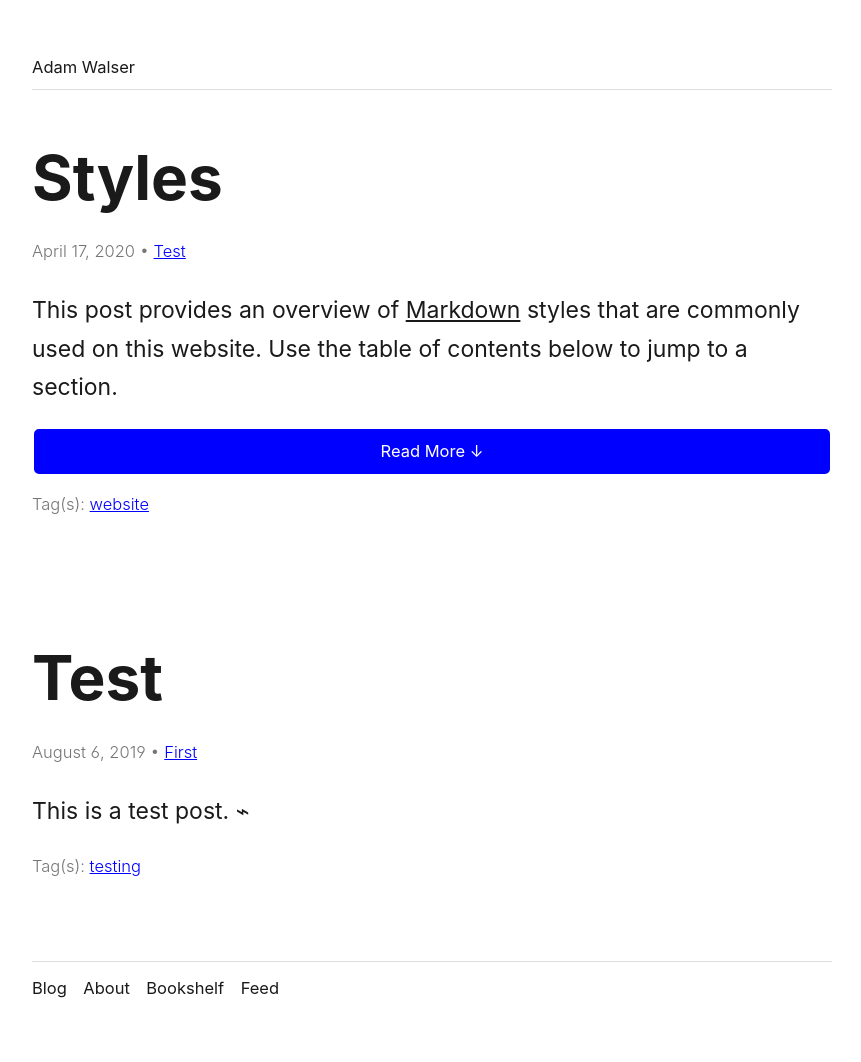
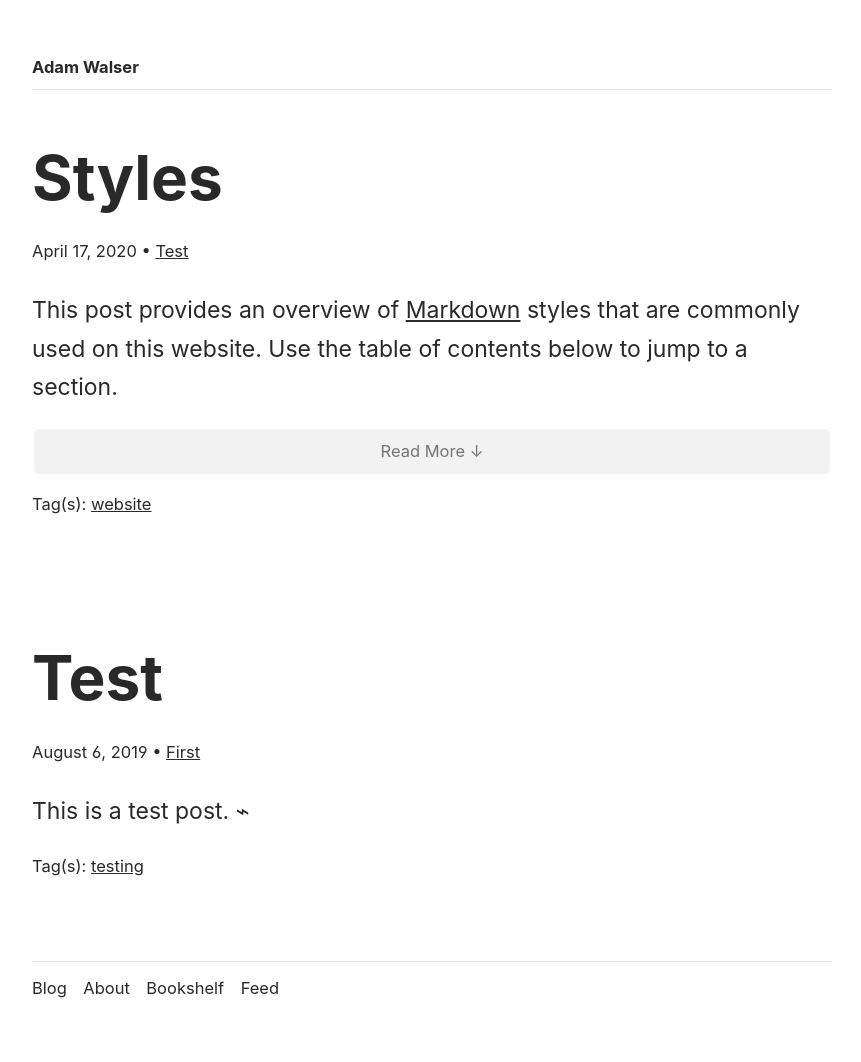
Before and after one commit to ajpwalser/ajpwalser.github.io, a Jekyll site: the page built from index.html, in a window 1280 px wide. Shown: the whole page, without its empty margins (208-1069 px from the left). Built offline with Jekyll 4.4.1, drawn with Linux system fonts in a browser that asks for light colours; some web fonts are replaced; the list of posts is cut into pages by our own code.

Commit message:
Update style.css

```diff
--- a/css/style.css
+++ b/css/style.css
@@ -14,7 +14,7 @@ body {
 	font-family: 'Inter', -apple-system, BlinkMacSystemFont, Segoe UI, Helvetica, Arial, sans-serif, Apple Color Emoji, Segoe UI Emoji, Segoe UI Symbol;
 	font-feature-settings: "ss01";
 	font-size: 23px;
-	color: rgb(26, 26, 26);
+	color: rgb(41, 41, 41);
 	padding: 1em;
 }
 
@@ -30,19 +30,23 @@ figcaption,
 	padding-top: 2.43em;
 }
 
-/* Footer */
+/* Header & Footer */
 
+.header,
 footer {
 	font-size: 0.718em;
+	line-height: 1.25em;
 }
 
+.header a,
 footer a {
-	color: rgb(26, 26, 26) !important;
+	color: rgb(41, 41, 41) !important;
 	text-decoration: none !important;
 }
 
+.header a:hover,
 footer a:hover {
-	color: rgba(26, 26, 26, 0.50) !important;
+	color: rgba(41, 41, 41, 0.50) !important;
 }
 
 footer ul {
@@ -58,49 +62,34 @@ footer li {
 /* Links */
 
 a:link {
-	color: rgb(26, 26, 26);
+	color: rgb(41, 41, 41);
 	transition: color 0.2s ease-out;
 }
 
-a:visited {
+/* a:visited {
 	color: rgb(26, 26, 26);
+} */
+
+a:hover {
+	color: rgba(41, 41, 41, 0.50);
 }
 
-a:hover {
-	color: rgba(26, 26, 26, 0.50);
-}
-
-a:active {
+/* a:active {
 	color: rgb(26, 26, 26);
-}
+} */
 
 /* Headings */
 
-h1,
+/* h1,
 h2,
 h3,
 h4 {
 	color: rgb(26, 26, 26);
-}
+} */
 
 h1 {
 	font-size: 3.2em;
 	line-height: 1.15em;
-}
-
-.header {
-	font-size: 0.718em;
-	font-weight: 400;
-	line-height: 1.25em;
-}
-
-.header a {
-	color: rgb(26, 26, 26) !important;
-	text-decoration: none !important;
-}
-
-.header a:hover {
-	color: rgba(26, 26, 26, 0.50) !important;
 }
 
 h2 {
@@ -109,13 +98,13 @@ h2 {
 }
 
 h2 a {
-	color: rgb(26, 26, 26) !important;
+	/* color: rgb(26, 26, 26) !important; */
 	text-decoration: none !important;
 }
 
 h2 a:hover {
-	color: rgba(26, 26, 26, 0.50) !important;
-	text-decoration: none;
+	/* color: rgba(26, 26, 26, 0.50) !important; */
+	text-decoration: none !important;
 }
 
 h3,
@@ -135,29 +124,26 @@ h4 {
 time,
 .meta,
 figcaption {
-	font-weight: 300;
 	font-size: 0.718em;
-	color: rgb(117, 117, 117);
 }
 
 p.time {
 	margin-top: -1.5em;
 }
 
-.meta a {
+/* .meta a {
 	color: rgb(0, 0, 255) !important;
-}
+} */
 
-.meta a:hover {
+/* .meta a:hover {
 	color: rgb(0, 0, 128) !important;
-}
+} */
 
 /* Blockquotes */
 
 blockquote {
 	font-style: italic;
 	font-weight: 500;
-	color: rgb(26, 26, 26);
 	margin: 1em auto;
 	padding-left: 1em;
 	border-left: 1px solid rgb(221, 221, 221);
@@ -166,7 +152,7 @@ blockquote {
 /* Code formatting */
 
 code {
-	font-family: 'Roboto Mono', SFMono-Regular, Consolas, Liberation Mono, Menlo, monospace;
+	font-family: SFMono-Regular, Consolas, Liberation Mono, Menlo, monospace;
 }
 
 pre {
@@ -178,8 +164,8 @@ pre {
 	-webkit-border-radius: 5px;
 	-moz-border-radius: 5px;
 	border-radius: 5px;
-	background-color: rgb(26, 26, 26);
-	color: rgb(132, 222, 2);
+	background-color: rgb(41, 41, 41);
+	rgb(0, 255, 0);
 	overflow: auto;
 	padding: 1em;
 	padding-left: 1em;
@@ -191,7 +177,7 @@ pre {
 hr {
 	border: 0;
 	height: 0;
-	border-top: 1px solid rgb(221, 221, 221);
+	border-top: 1px solid rgb(230, 230, 230);
 }
 
 /* Lists */
@@ -223,7 +209,7 @@ ol {
 	list-style-type: none;
 }
 
-/* Responsive images */
+/* Images */
 
 img {
 	max-width: 100%;
@@ -244,7 +230,7 @@ figcaption {
 	width: 100vw;
 }
 
-/* Responsive videos */
+/* Vidoes */
 
 .videoWrapper {
 	position: relative;
@@ -269,9 +255,9 @@ figcaption {
 .post-nav a {
 	padding: 7px 18px;
 	margin: 2px;
-	color: rgb(255, 255, 255);
-	background-color: rgb(0, 0, 255);
-	border: 2px solid rgb(0, 0, 255);
+	color: rgb(117, 117, 117);
+	background-color: rgb(242, 242, 242);
+	border: 2px solid rgb(242, 242, 242);
 	-webkit-border-radius: 5px;
 	-moz-border-radius: 5px;
 	border-radius: 5px;
@@ -281,8 +267,8 @@ figcaption {
 .read-more-trigger:hover,
 .pagination a:hover,
 .post-nav a:hover {
-	background-color: rgb(0, 0, 128);
-	border: 2px solid rgb(0, 0, 128);
+	background-color: rgba(242, 242, 242, 0.5);
+	border: 2px solid rgb(242, 242, 242, 0.5);
 }
 
 /* Span Button */
@@ -292,9 +278,9 @@ figcaption {
 
 	padding: 7px 18px;
 	margin: 2px;
-	color: rgb(0, 0, 255);
+	color: rgb(117, 117, 117);
 	background-color: rgb(255, 255, 255);
-	border: 2px solid rgb(0, 0, 255);
+	border: 2px solid rgb(117, 117, 117);
 	-webkit-border-radius: 5px;
 	-moz-border-radius: 5px;
 	border-radius: 5px;
@@ -315,9 +301,9 @@ span.small {
 .cat-box a {
 	padding: 7px 18px;
 	margin: 2px;
-	color: rgb(255, 255, 255);
-	background-color: rgb(0, 0, 255);
-	border: 2px solid rgb(0, 0, 255);
+	color: rgb(117, 117, 117);
+	background-color: rgb(242, 242, 242);
+	border: 2px solid rgb(242, 242, 242);
 	-webkit-border-radius: 5px;
 	-moz-border-radius: 5px;
 	border-radius: 5px;
@@ -326,8 +312,8 @@ span.small {
 
 .tag-box a:hover,
 .cat-box a:hover {
-	background-color: rgb(0, 0, 128);
-	border: 2px solid rgb(0, 0, 128);
+	background-color: rgba(242, 242, 242, 0.5);
+	border: 2px solid rgba(242, 242, 242, 0.5);
 }
 
 .tag-box,
@@ -435,10 +421,10 @@ span.small {
 .heart {
 	text-align: center;
 	font-size: 0.718em;
-	color: #ff0000;
+	color: rgb(255, 0, 0);
 	margin-top: -1em;
 	margin-bottom: -1em;
-	line-height: 0.5em; /* line height 1px fix? */
+	line-height: 0.5em;
 }
 
 /* Pagination */
```
